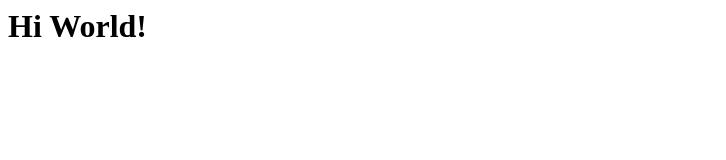
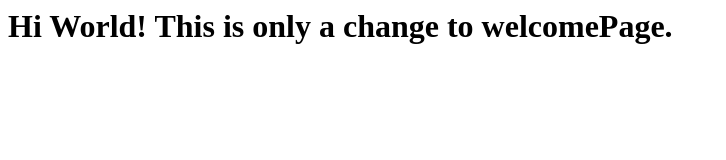
Before and after one commit to mgtetzlaff/gdidaytoon-gdi, a plain HTML site: page help.html in a window 1280 px wide. Shown: the whole page, without its empty margins (0-726 px from the left). Drawn offline with Linux system fonts and the light colour scheme.

Commit message:
welcome apge chagne.

```diff
--- a/help.html
+++ b/help.html
@@ -1,5 +1,5 @@
 <html>
     <h1>
-            Hi World!
+            Hi World! This is only a change to welcomePage.
         </h1>
 </html>
```
